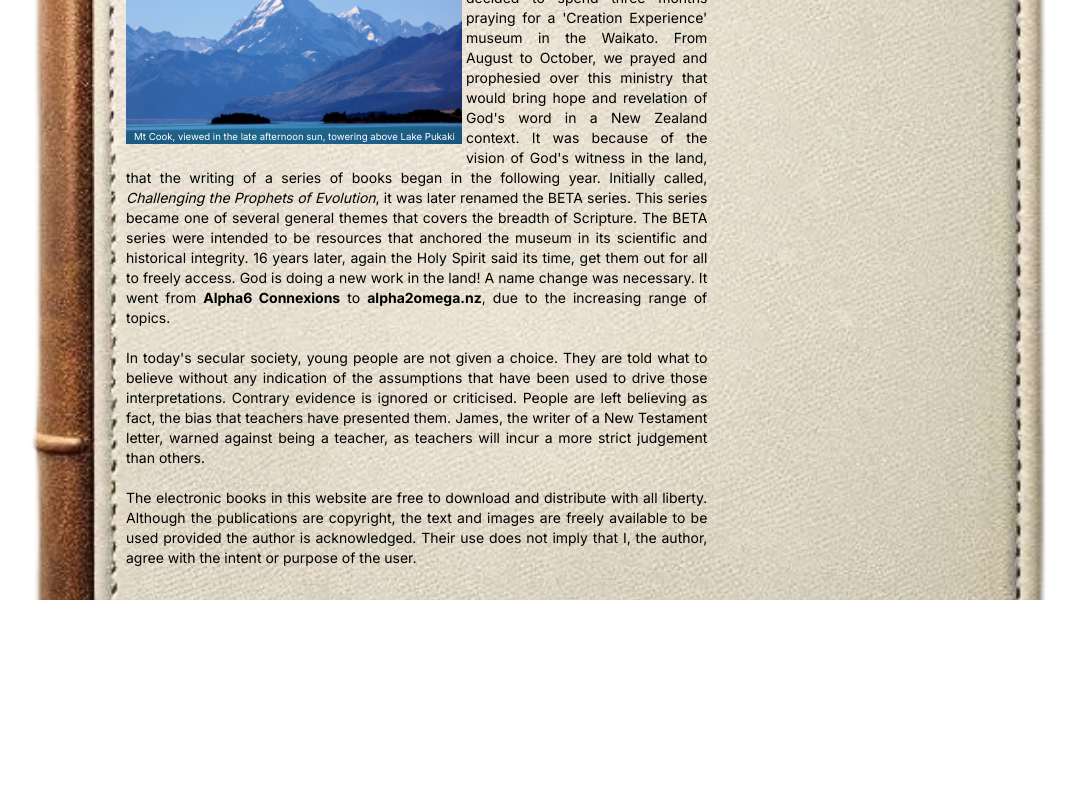
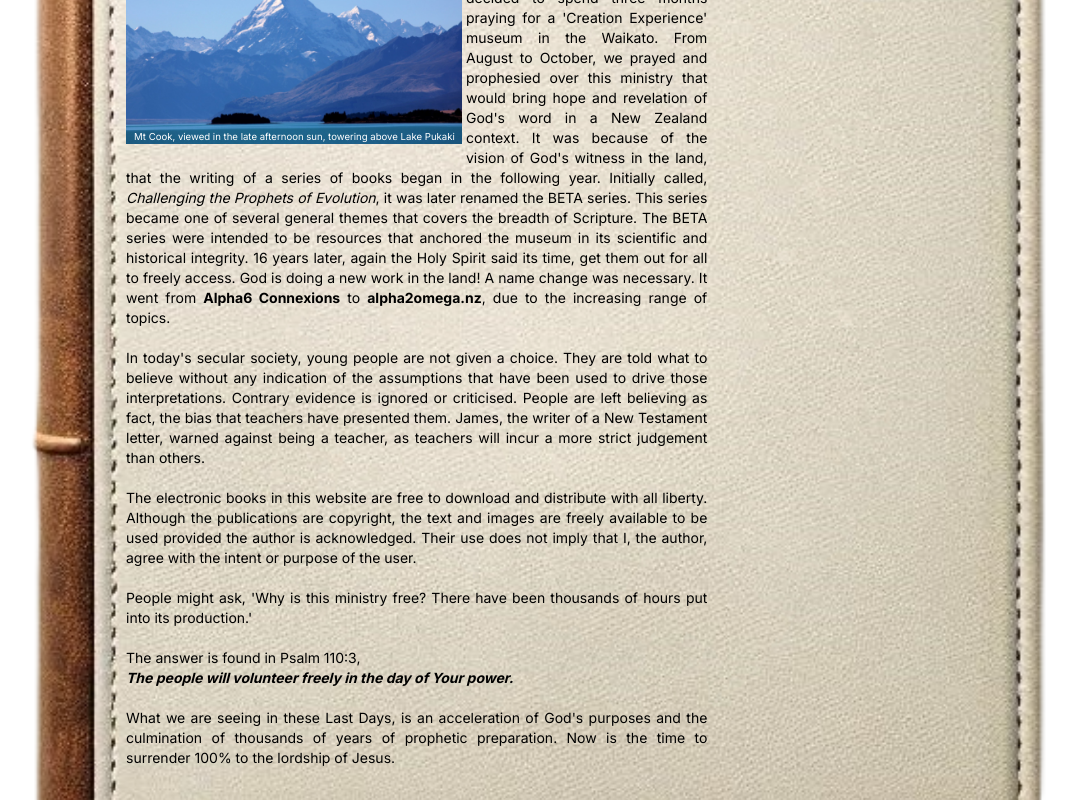
Before and after one commit to alpha2omeganz/alpha2omeganz.github.io, a Next.js app: page /about/ministry in a window 1280 px wide. Shown: the part 610-1410 px from the top of the page, without its empty margins (103-1179 px from the left). Before the commit the page ends 1210 px from the top, so only its background shows below. Built offline with nearby package versions, Linux system fonts and the light colour scheme.

Commit message:
Add extra blurb to ministry page

```diff
--- a/src/app/about/ministry/page.tsx
+++ b/src/app/about/ministry/page.tsx
@@ -21,6 +21,14 @@ export default function AboutMinistry() {
           In today&apos;s secular society, young people are not given a choice. They are told what to believe without any indication of the assumptions that have been used to drive those interpretations. Contrary evidence is ignored or criticised. People are left believing as fact, the bias that teachers have presented them. James, the writer of a New Testament letter, warned against being a teacher, as teachers will incur a more strict judgement than others.
           <br /><br />
           The electronic books in this website are free to download and distribute with all liberty. Although the publications are copyright, the text and images are freely available to be used provided the author is acknowledged. Their use does not imply that I, the author, agree with the intent or purpose of the user.
+          <br /><br />
+          People might ask, &apos;Why is this ministry free? There have been thousands of hours put into its production.&apos;
+          <br /><br />
+          The answer is found in Psalm 110:3,
+          <br />
+          <i><b>The people will volunteer freely in the day of Your power.</b></i>
+          <br /><br />
+          What we are seeing in these Last Days, is an acceleration of God&apos;s purposes and the culmination of thousands of years of prophetic preparation. Now is the time to surrender 100% to the lordship of Jesus.
         </div>
         <div className="md:col-start-3 md:ml-4 text-sm">
           <Image src="/dave-paterson.jpg" className="pr-1" width={280} height={200} alt="Dave Paterson"/>
```
